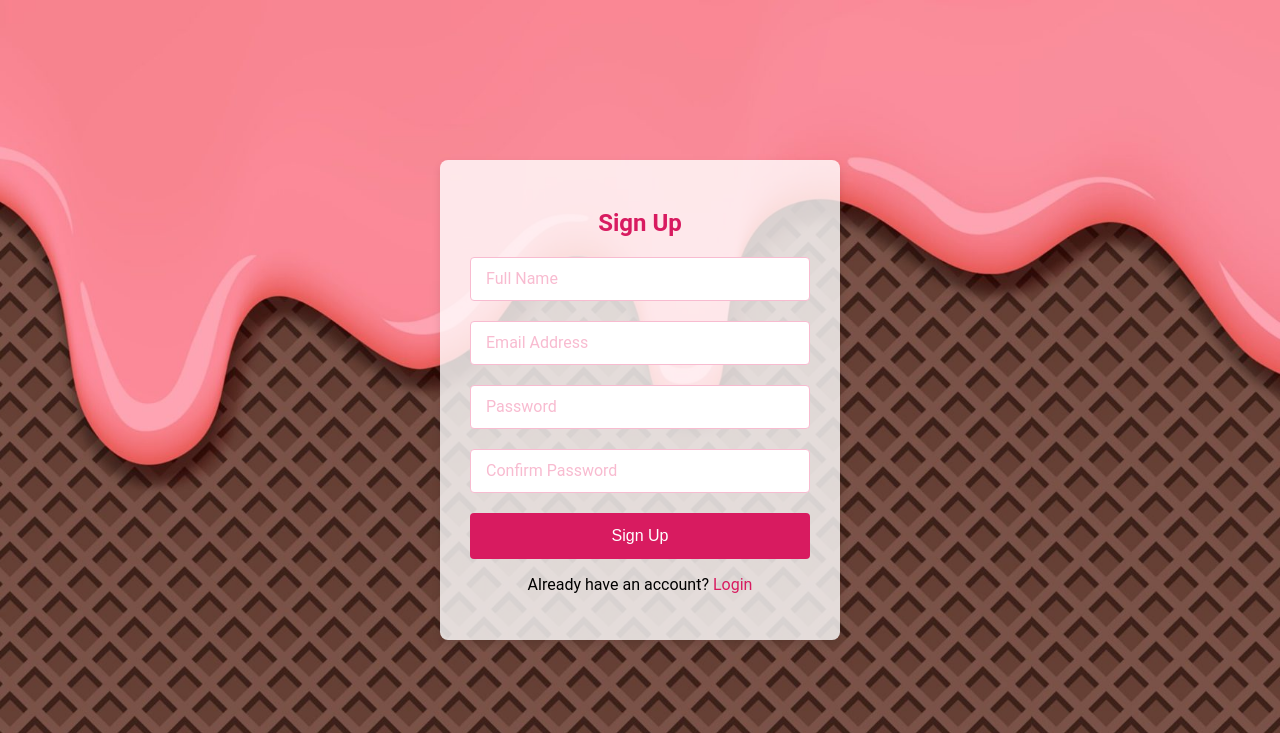
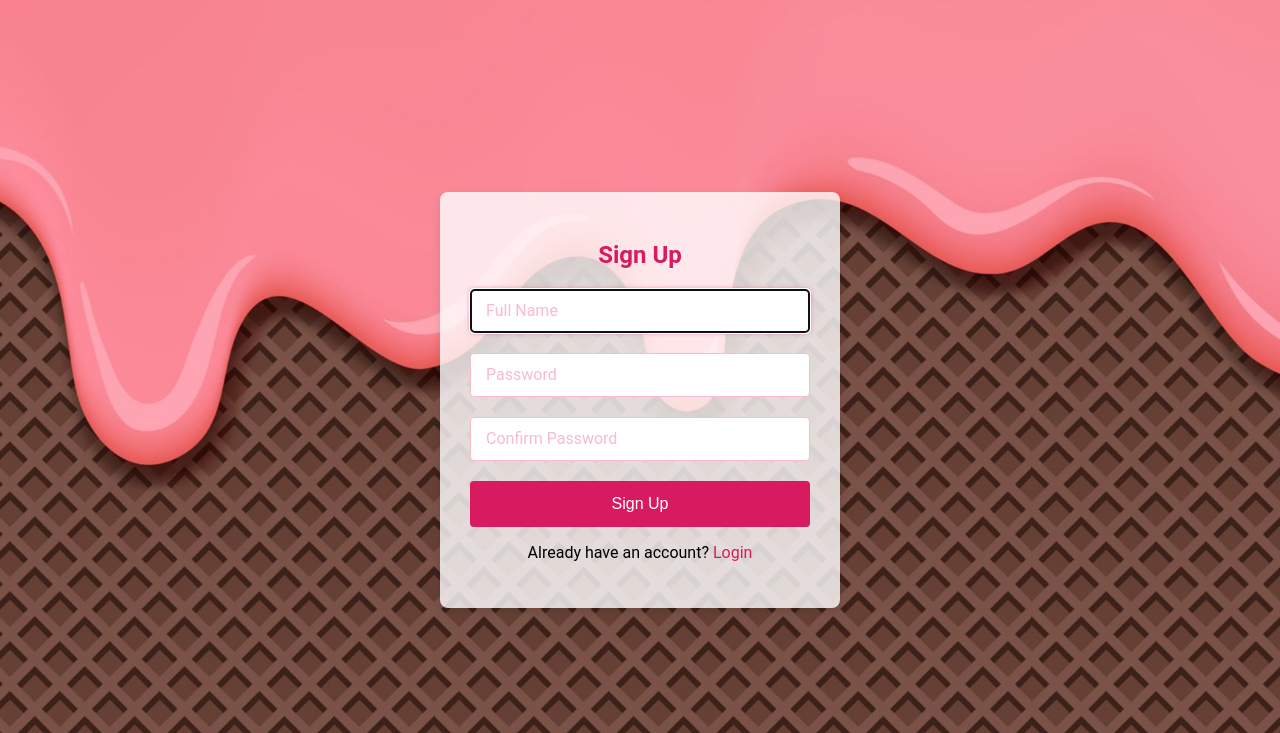
Before and after one commit to kirti-singla123/Creamy, a Django app: page /signup/ in a window 1280 px wide. Shown: the top 733 px of the page. Run offline with Django 5.2, Linux system fonts and the light colour scheme.

Commit message:
signup created

```diff
--- a/Creamy/Creamy/view.py
+++ b/Creamy/Creamy/view.py
@@ -27,12 +27,17 @@
 # View for Sign Up
 def signup_view(request):
     if request.method == 'POST':
+        print("POST data:", request.POST)
         form = UserCreationForm(request.POST)
         if form.is_valid():
             form.save()
             return redirect('login')  # Redirect to login page after successful sign-up
+        else:
+            print("Form is not valid")
+            print(form.errors)  # This will print out any form errors
+            return render(request, 'signup.html', {'form': form, 'error': form.errors})
     else:
-        form = UserCreationForm()
+         form = UserCreationForm()
     return render(request, 'signup.html', {'form': form})
 
 def logout_view(request):
--- a/Creamy/templates/base.html
+++ b/Creamy/templates/base.html
@@ -296,6 +296,8 @@
     <!-- Template Javascript -->
     <link href="{% static 'css/style.css' %}" rel="stylesheet">
 
+
+
 </body>
 
 </html>
--- a/Creamy/templates/home.html
+++ b/Creamy/templates/home.html
@@ -375,4 +375,5 @@
     </div>
     <!-- Products End -->
 
+
 {% endblock %}
--- a/Creamy/templates/signup.html
+++ b/Creamy/templates/signup.html
@@ -70,6 +70,11 @@
             color: #d81b60; /* Pink label color on focus */
         }
 
+        /* Add this to ensure the label doesn't stay pink after typing */
+        .input-field input:valid + label {
+            color: #f8bbd0; /* Light pink when text is valid */
+        }
+
         .btn-submit {
             width: 100%;
             padding: 14px;
@@ -106,28 +111,35 @@
     <h2>Sign Up</h2>
     <form method="POST">
         {% csrf_token %}
+
+        <!-- Full Name Field -->
         <div class="input-field">
-                <input type="text" id="name" required placeholder=" " autocomplete="off">
-                <label for="name">Full Name</label>
+            <label for="username">Full Name</label>
+            {{ form.username }} <!-- Rendered form field -->
         </div>
+
+        <!-- Password Field -->
         <div class="input-field">
-                <input type="email" id="email" required placeholder=" " autocomplete="off">
-                <label for="email">Email Address</label>
+            <label for="password1">Password</label>
+            {{ form.password1 }} <!-- Rendered form field -->
         </div>
+
+        <!-- Confirm Password Field -->
         <div class="input-field">
-                <input type="password" id="password" required placeholder=" ">
-                <label for="password">Password</label>
+            <label for="password2">Confirm Password</label>
+            {{ form.password2 }} <!-- Rendered form field -->
         </div>
-            <div class="input-field">
-                <input type="password" id="confirm-password" required placeholder=" " autocomplete="new-password">
-                <label for="confirm-password">Confirm Password</label>
-            </div>
+
+        <!-- Submit Button -->
         <button type="submit" class="btn-submit">Sign Up</button>
     </form>
+
+    <!-- Login Link for Users with Existing Accounts -->
     <div class="text-center">
         <p>Already have an account? <a href="{% url 'login' %}">Login</a></p>
     </div>
 </div>
 
+
 </body>
 </html>
```
Also changed, not shown: Creamy/db.sqlite3. Lines whose indentation alone changed are shown as unchanged.
